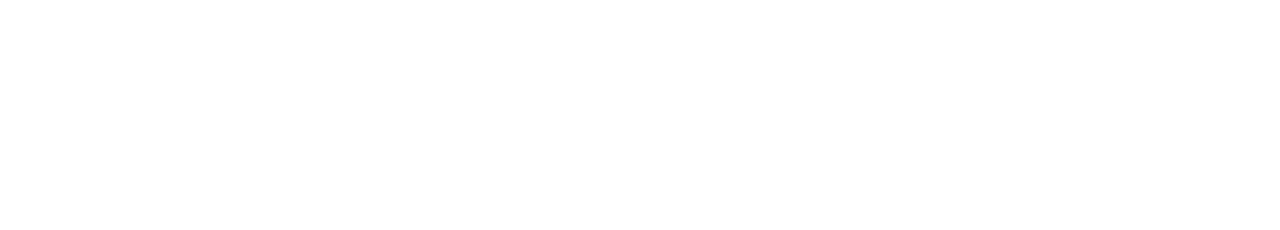
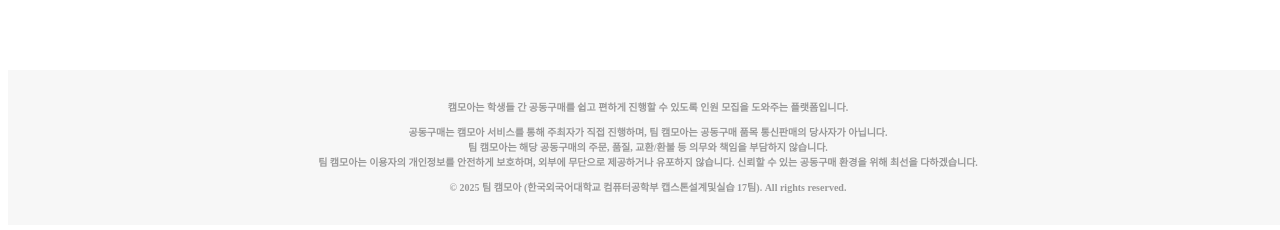
Before and after one commit to dyongchan/cammoa_frontend, a React (Vite) app: page / in a window 1280 px wide. Shown: the part 2607-2837 px from the top of the page. Before the commit the page ends 2685 px from the top, so only its background shows below. Built offline with nearby package versions, Linux system fonts and the light colour scheme; a web font is replaced by a local one.

Commit message:
feat(home): 푸터 구현(#10)

```diff
--- /dev/null
+++ b/src/layout/Footer/Footer.jsx
@@ -0,0 +1,51 @@
+import styled from 'styled-components';
+import { Container } from '@components/shared/UIStyles';
+
+const Footer = () => {
+  return (
+    <FooterContainer>
+      <FooterText>
+        캠모아는 학생들 간 공동구매를 쉽고 편하게 진행할 수 있도록 인원 모집을 도와주는
+        플랫폼입니다.
+      </FooterText>
+      <FooterText>
+        <FooterSpan>
+          공동구매는 캠모아 서비스를 통해 주최자가 직접 진행하며, 팀 캠모아는 공동구매 품목
+          통신판매의 당사자가 아닙니다.{' '}
+        </FooterSpan>
+        <FooterSpan>
+          팀 캠모아는 해당 공동구매의 주문, 품질, 교환/환불 등 의무와 책임을 부담하지 않습니다.
+        </FooterSpan>
+        <FooterSpan>
+          팀 캠모아는 이용자의 개인정보를 안전하게 보호하며, 외부에 무단으로 제공하거나 유포하지
+          않습니다. 신뢰할 수 있는 공동구매 환경을 위해 최선을 다하겠습니다.
+        </FooterSpan>
+      </FooterText>
+      <FooterText>
+        © 2025 팀 캠모아 (한국외국어대학교 컴퓨터공학부 캡스톤설계및실습 17팀). All rights
+        reserved.
+      </FooterText>
+    </FooterContainer>
+  );
+};
+
+export default Footer;
+
+const FooterContainer = styled(Container)`
+  width: 100vw;
+  padding: 30px 0;
+  height: 155px;
+  background-color: #f7f7f7;
+
+  justify-content: space-between;
+  text-align: center;
+`;
+const FooterText = styled.p`
+  color: #999;
+  ${({ theme }) => theme.fontStyles.Body8};
+  line-height: 150%;
+  font-size: 10px;
+`;
+const FooterSpan = styled.span`
+  display: block;
+`;
--- a/src/layout/Layout.jsx
+++ b/src/layout/Layout.jsx
@@ -1,11 +1,13 @@
 import { Outlet } from 'react-router';
 import Header from './Header/Header';
+import Footer from './Footer/Footer';
 
 const Layout = () => {
   return (
     <>
       <Header />
       <Outlet />
+      <Footer />
     </>
   );
 };
```
